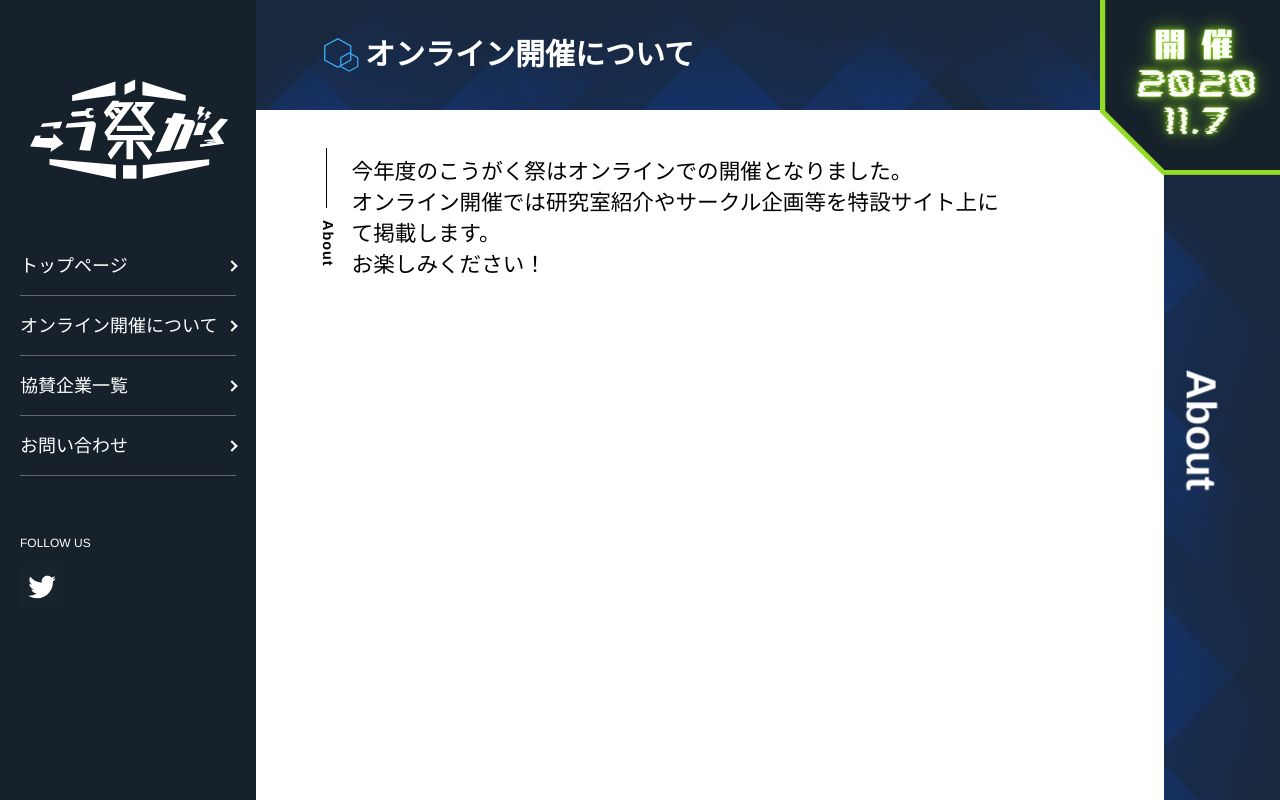
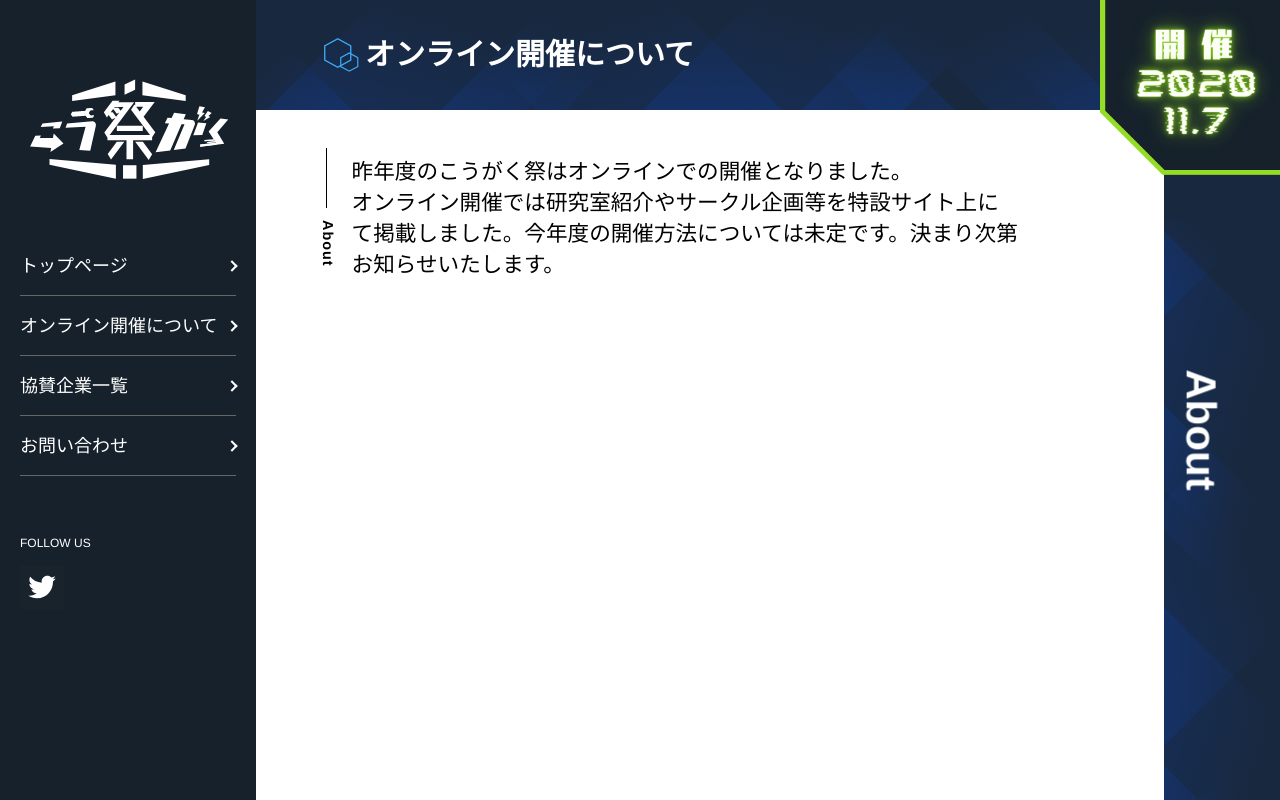
Before and after one commit to ujimattya/kougakusai-hp, a Next.js app: page /about in a window 1280 px wide. Shown: the top 800 px of the page. Built offline with nearby package versions, Linux system fonts and the light colour scheme.

Commit message:
[update]今年度を昨年度へ更新

```diff
--- a/pages/about.js
+++ b/pages/about.js
@@ -16,11 +16,10 @@ const About = () => (
     <div className={styles.container}>
       <div className={styles.information__tate}>About</div>
       <p>
-        今年度のこうがく祭はオンラインでの開催となりました。
+        昨年度のこうがく祭はオンラインでの開催となりました。
         <br />
-        オンライン開催では研究室紹介やサークル企画等を特設サイト上にて掲載します。
+        オンライン開催では研究室紹介やサークル企画等を特設サイト上にて掲載しました。今年度の開催方法については未定です。決まり次第お知らせいたします。
         <br />
-        お楽しみください！
       </p>
       {/* <h2>特設サイト</h2>
       <p>企画等は特設サイト上で掲載されます。</p>
--- a/pages/index.js
+++ b/pages/index.js
@@ -35,7 +35,7 @@ const Home = () => (
             </p>
             <br />
             <p>
-              今年度はオンラインでの開催となりました。詳しくは
+              昨年度はオンラインでの開催となりました。詳しくは
               <Link href="/about">
                 <a>オンライン開催について</a>
               </Link>
```
